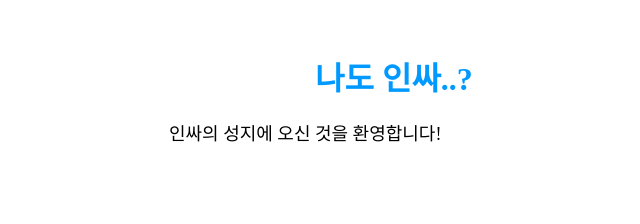
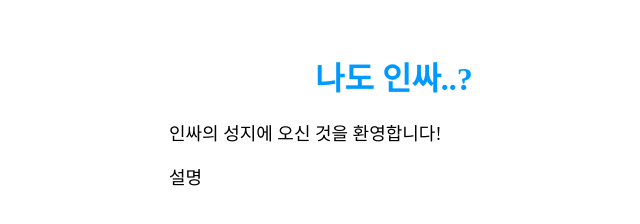
Before and after one commit to windrew/insasungzi, a plain HTML site: page index.html in a window 1280 px wide. Shown: the full height of the page, 246-886 px from the left. Drawn offline with Linux system fonts and the light colour scheme.

Commit message:
Update index.html

```diff
--- a/index.html
+++ b/index.html
@@ -7,7 +7,7 @@
     <body> <div class="container">
         <h1>나도 인싸..?</h1>
         <p>인싸의 성지에 오신 것을 환영합니다!</p>
-        <a herf="./Readme">
+        <a herf="./Readme">설명</a>
         <div>
     </body>
 </html>
```
